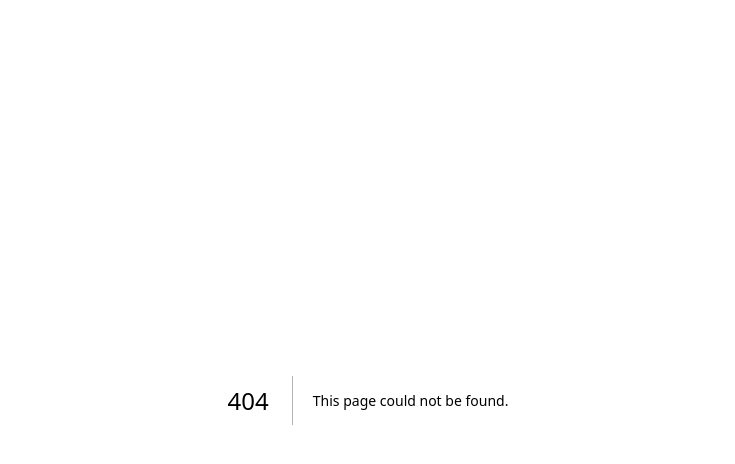
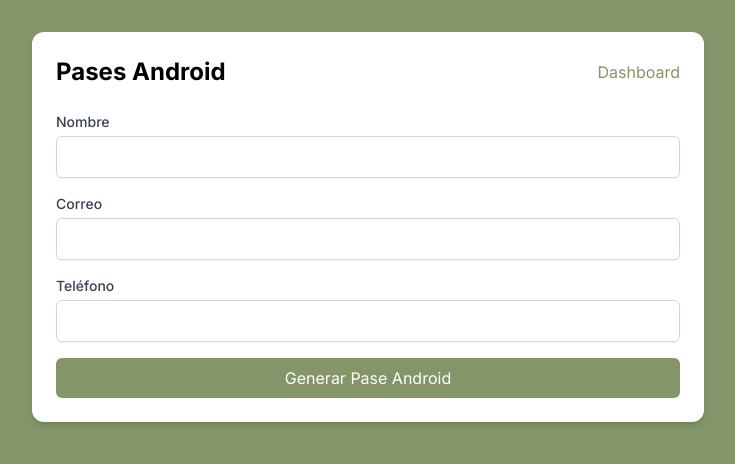
Before and after one commit to juliotaver/loyalty-frontend, a Next.js app: page /android in a window 1280 px wide. Before the commit this address had no page. Shown: the top 464 px of the page, without its empty margins (272-1007 px from the left). Built offline with nearby package versions, Linux system fonts and the light colour scheme.

Commit message:
google w

```diff
--- /dev/null
+++ b/src/app/android/page.tsx
@@ -0,0 +1,149 @@
+// src/app/android/page.tsx
+'use client';
+
+import React, { useState } from 'react';
+import Link from 'next/link';
+
+interface FormData {
+  name: string;
+  email: string;
+  phone: string;
+}
+
+interface GooglePassData {
+  saveUrl: string;
+  clientId: string;
+  serialNumber: string;
+}
+
+export default function AndroidPassPage() {
+  const [formData, setFormData] = useState<FormData>({
+    name: '',
+    email: '',
+    phone: ''
+  });
+  const [passData, setPassData] = useState<GooglePassData | null>(null);
+  const [loading, setLoading] = useState(false);
+  const [error, setError] = useState<string | null>(null);
+
+  const handleSubmit = async (e: React.FormEvent) => {
+    e.preventDefault();
+    setLoading(true);
+    setError(null);
+
+    try {
+      const clientResponse = await fetch(`${process.env.NEXT_PUBLIC_BACKEND_URL}/api/clients`, {
+        method: 'POST',
+        headers: {
+          'Content-Type': 'application/json',
+        },
+        body: JSON.stringify(formData),
+      });
+
+      const clientData = await clientResponse.json();
+      if (!clientResponse.ok) throw new Error(clientData.message);
+
+      const passResponse = await fetch(
+        `${process.env.NEXT_PUBLIC_BACKEND_URL}/api/passes/${clientData.data._id}/google`
+      );
+
+      const passData = await passResponse.json();
+      if (!passResponse.ok) throw new Error(passData.message);
+
+      setPassData(passData.data);
+      setFormData({ name: '', email: '', phone: '' });
+    } catch (err) {
+      setError(err instanceof Error ? err.message : 'Error al generar el pase');
+    } finally {
+      setLoading(false);
+    }
+  };
+
+  return (
+    <main className="min-h-screen bg-[rgb(132,149,105)] p-8">
+      <div className="max-w-md mx-auto bg-white rounded-xl shadow-md overflow-hidden md:max-w-2xl p-6">
+        <div className="flex justify-between items-center mb-6">
+          <h1 className="text-2xl font-bold">Pases Android</h1>
+          <Link
+            href="/dashboard"
+            className="text-[rgb(132,149,105)] hover:underline"
+          >
+            Dashboard
+          </Link>
+        </div>
+
+        {error && (
+          <div className="bg-red-100 border border-red-400 text-red-700 px-4 py-3 rounded mb-4">
+            {error}
+          </div>
+        )}
+
+        <form onSubmit={handleSubmit} className="space-y-4">
+          <div>
+            <label htmlFor="name" className="block text-sm font-medium text-gray-700">
+              Nombre
+            </label>
+            <input
+              type="text"
+              id="name"
+              className="mt-1 block w-full border border-gray-300 rounded-md shadow-sm p-2"
+              value={formData.name}
+              onChange={(e) => setFormData({...formData, name: e.target.value})}
+              required
+            />
+          </div>
+
+          <div>
+            <label htmlFor="email" className="block text-sm font-medium text-gray-700">
+              Correo
+            </label>
+            <input
+              type="email"
+              id="email"
+              className="mt-1 block w-full border border-gray-300 rounded-md shadow-sm p-2"
+              value={formData.email}
+              onChange={(e) => setFormData({...formData, email: e.target.value})}
+              required
+            />
+          </div>
+
+          <div>
+            <label htmlFor="phone" className="block text-sm font-medium text-gray-700">
+              Teléfono
+            </label>
+            <input
+              type="tel"
+              id="phone"
+              className="mt-1 block w-full border border-gray-300 rounded-md shadow-sm p-2"
+              value={formData.phone}
+              onChange={(e) => setFormData({...formData, phone: e.target.value})}
+              required
+            />
+          </div>
+
+          <button
+            type="submit"
+            className="w-full bg-[rgb(132,149,105)] text-white py-2 px-4 rounded-md hover:opacity-90 transition-opacity disabled:opacity-50"
+            disabled={loading}
+          >
+            {loading ? 'Generando...' : 'Generar Pase Android'}
+          </button>
+        </form>
+
+        {passData && (
+          <div className="mt-6 text-center">
+            <h2 className="text-lg font-semibold mb-4">¡Pase generado!</h2>
+            <a
+              href={passData.saveUrl}
+              className="inline-block bg-[rgb(132,149,105)] text-white py-2 px-4 rounded-md hover:opacity-90 transition-opacity"
+              target="_blank"
+              rel="noopener noreferrer"
+            >
+              Añadir a Google Wallet
+            </a>
+          </div>
+        )}
+      </div>
+    </main>
+  );
+}
```
